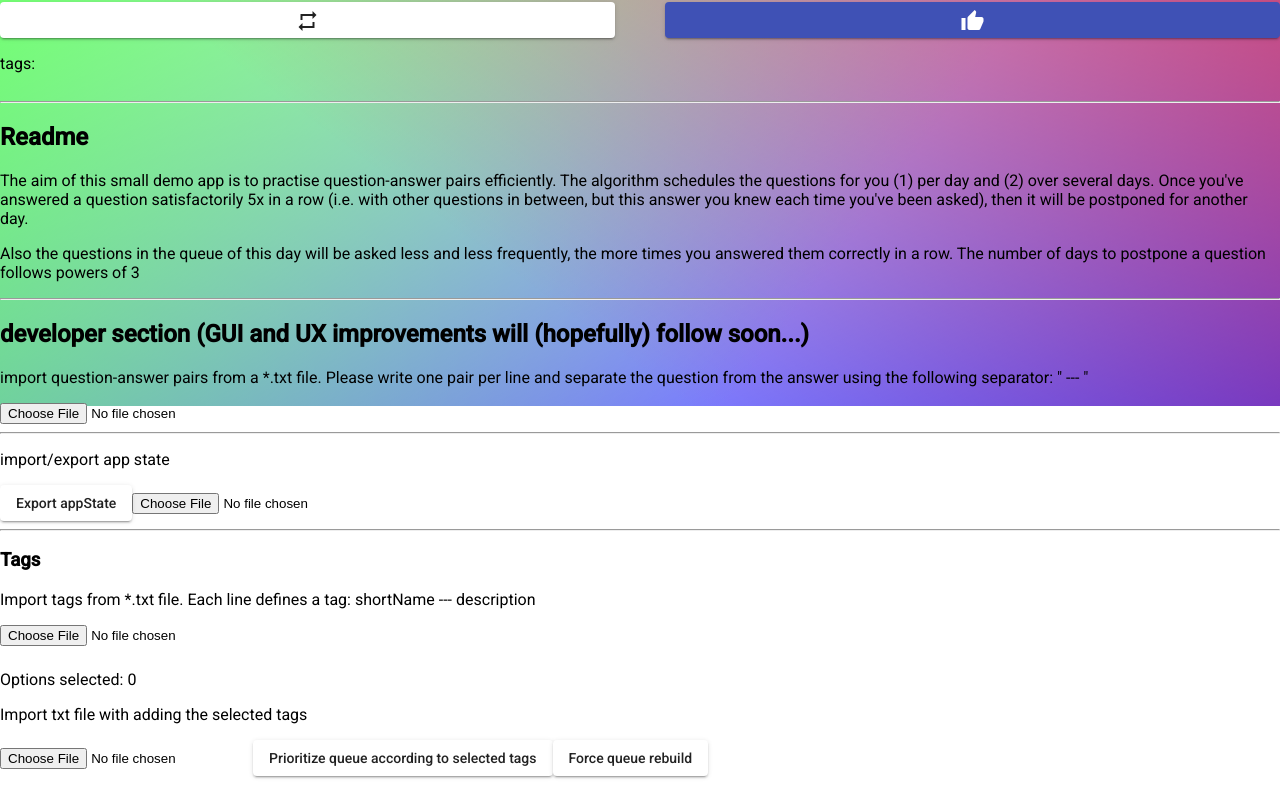
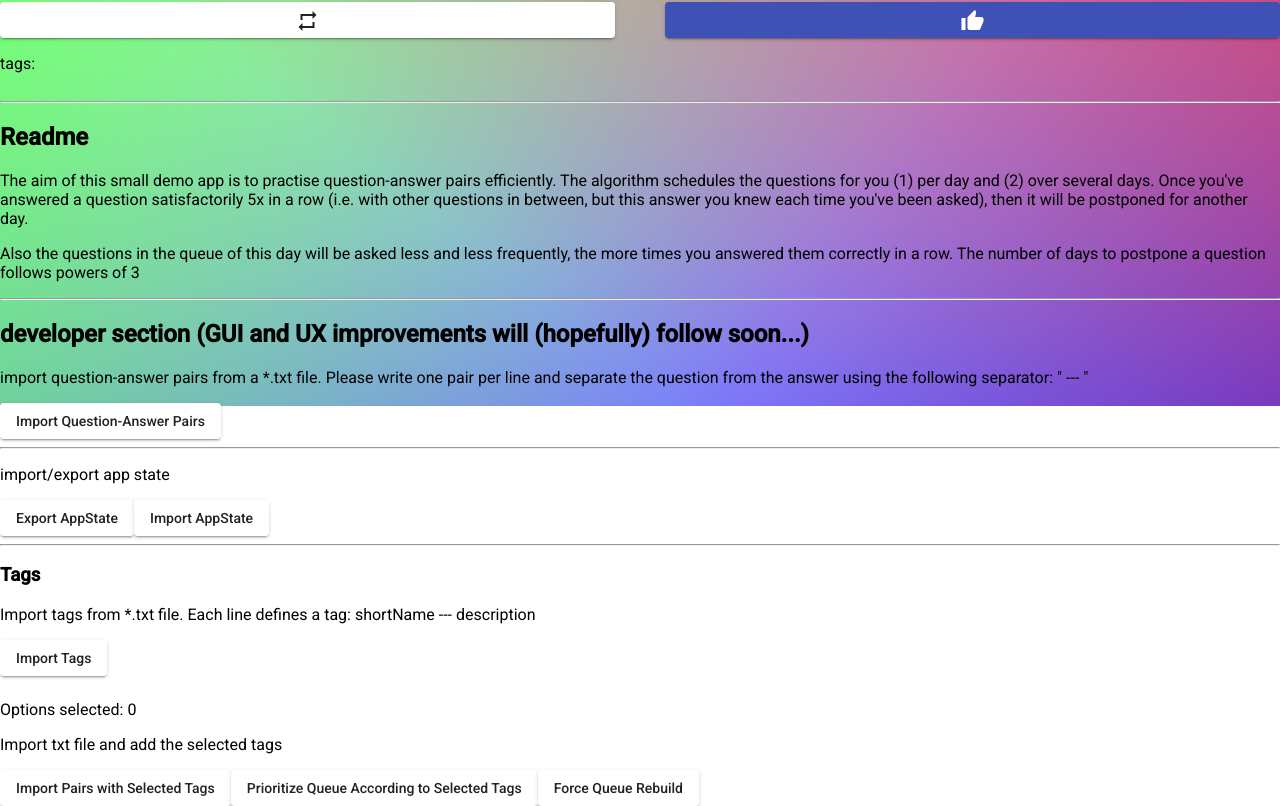
Before and after one commit to gr8Mu1/memorizer, an Angular app: page / in a window 1280 px wide. Shown: the part 394-1200 px from the top of the page. Before the commit the page ends 1170 px from the top, so only its background shows below. Built offline with nearby package versions, Linux system fonts and the light colour scheme.

Commit message:
Use material buttons and hidden input elements

```diff
--- a/src/app/app.component.html
+++ b/src/app/app.component.html
@@ -52,15 +52,18 @@
     <h2>developer section (GUI and UX improvements will (hopefully) follow soon...)</h2>
     <div>
       <p>import question-answer pairs from a *.txt file. Please write one pair per line and separate the question from the answer using the following separator: " --- "</p>
-      <input type="file" (change)="importQuestionAnswerPairsFromTxtFile($event)">
+      <button type="button" mat-raised-button (click)="importQuestionAnswerFileInput.click()">Import Question-Answer Pairs</button>
+      <input hidden (change)="importQuestionAnswerPairsFromTxtFile($event)" #importQuestionAnswerFileInput type="file">
       <hr>
       <p>import/export app state</p>
-      <button mat-raised-button (click)="exportAppState()">Export appState</button>
-      <input type="file" (change)="importAppState($event)">
+      <button mat-raised-button (click)="exportAppState()">Export AppState</button>
+      <button type="button" mat-raised-button (click)="importAppStateFileInput.click()">Import AppState</button>
+      <input hidden (change)="importAppState($event)" #importAppStateFileInput type="file">
       <hr>
       <h3>Tags</h3>
       <p>Import tags from *.txt file. Each line defines a tag: shortName --- description</p>
-      <input type="file" (change)="importTagsFromTxtFile($event)">
+      <button type="button" mat-raised-button (click)="importTagsFileInput.click()">Import Tags</button>
+      <input hidden (change)="importTagsFromTxtFile($event)" #importTagsFileInput type="file">
       <mat-selection-list #selected [(ngModel)]="selectedTags">
         <mat-list-option *ngFor="let tag of availableTags">
           {{tag.shortName}} &#8594; {{tag.description}}
@@ -70,11 +73,12 @@
       <p>
         Options selected: {{selected.selectedOptions.selected.length}}
       </p>
-      <p>Import txt file with adding the selected tags</p>
-      <input type="file" (change)="importQuestionAnswerPairsFromTxtFile($event, true)">
+      <p>Import txt file and add the selected tags</p>
+      <button type="button" mat-raised-button (click)="importPairsWithSelectedTags.click()">Import Pairs with Selected Tags</button>
+      <input hidden (change)="importQuestionAnswerPairsFromTxtFile($event, true)" #importPairsWithSelectedTags type="file">
 
-      <button mat-raised-button (click)="prioritizeQueue()">Prioritize queue according to selected tags</button>
-      <button mat-raised-button (click)="forceQueueRebuild()">Force queue rebuild</button>
+      <button mat-raised-button (click)="prioritizeQueue()">Prioritize Queue According to Selected Tags</button>
+      <button mat-raised-button (click)="forceQueueRebuild()">Force Queue Rebuild</button>
 
     </div>
   </section>
```
